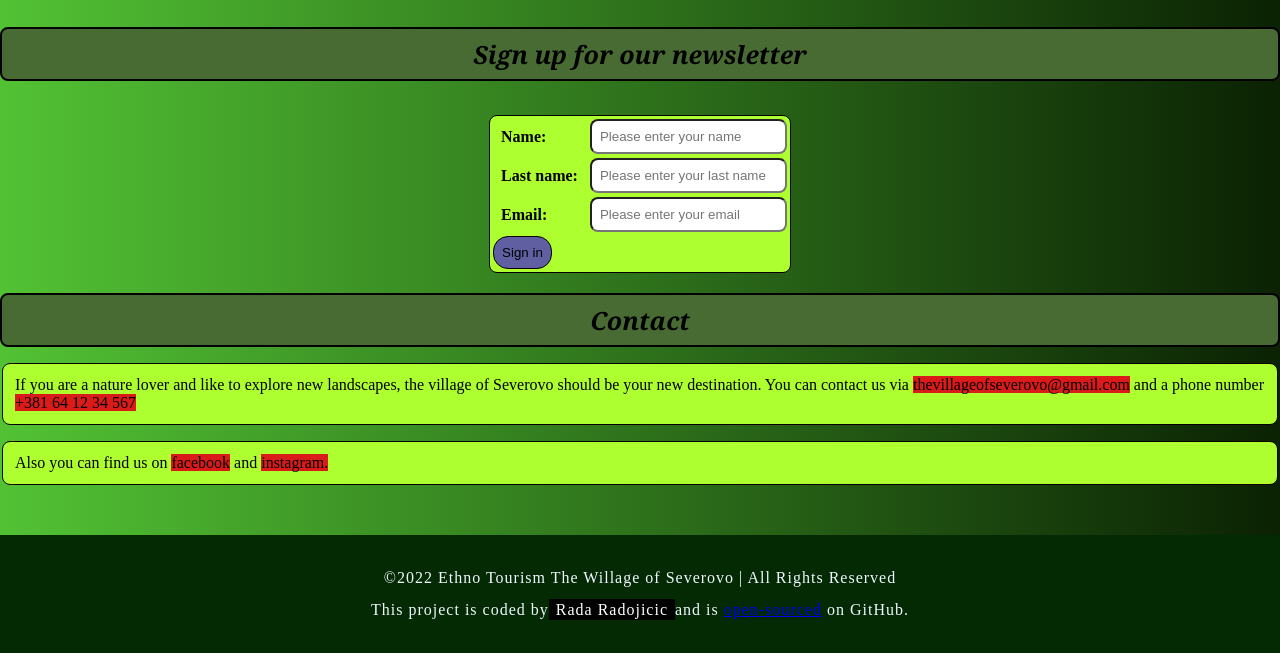
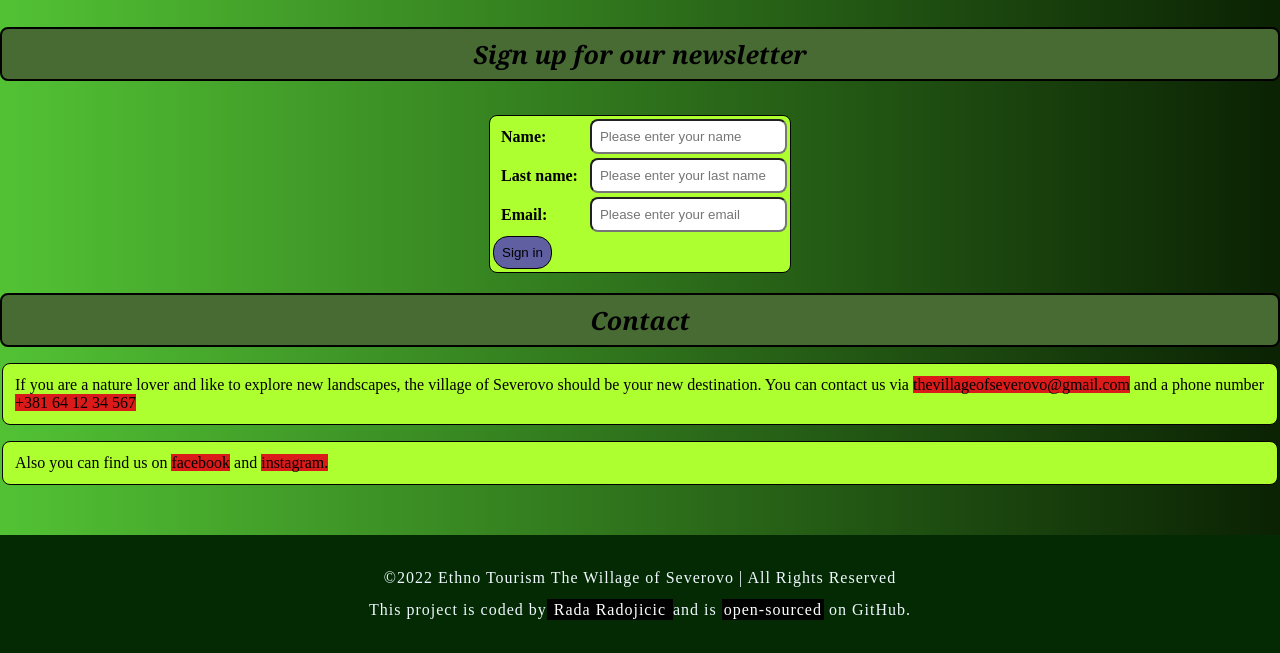
Before and after one commit to radaradojicic/radaradojicic.github.io, a plain HTML site: page index.html in a window 1280 px wide. Shown: the part 2447-3100 px from the top of the page. Drawn offline with Linux system fonts and the light colour scheme.

Commit message:
Update index.html

```diff
--- a/index.html
+++ b/index.html
@@ -150,7 +150,7 @@
         <p class="p-footer">This project is coded by<a href="https://github.com/radaradojicic" target="_blank"
                 class="github-profile"> Rada
                 Radojicic </a>and is <a href="index.html" target="_blank"
-                class="hithub-code">open-sourced</a> on GitHub.
+                class="github-code">open-sourced</a> on GitHub.
         </p>
 
     </footer>
```
